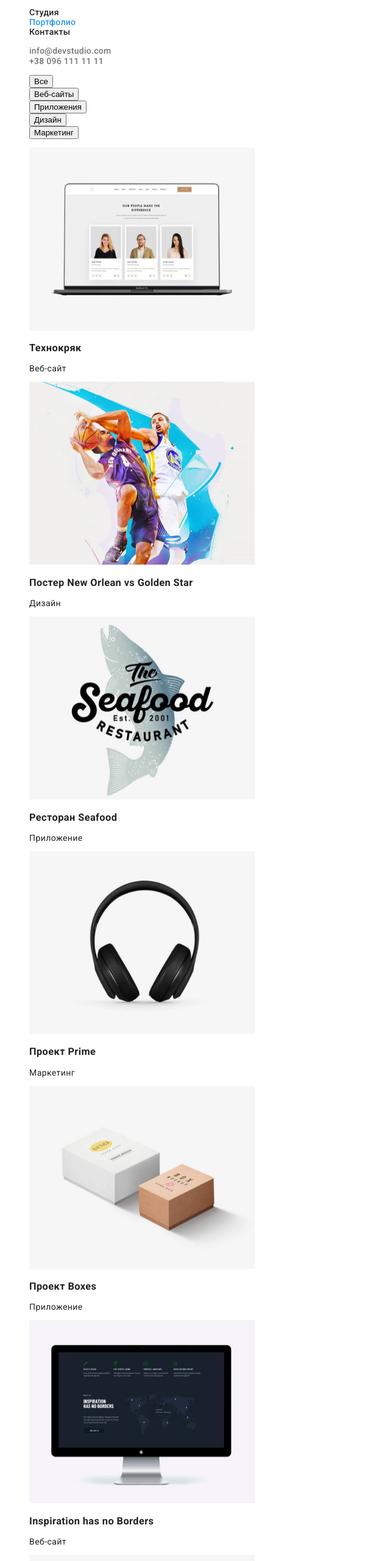
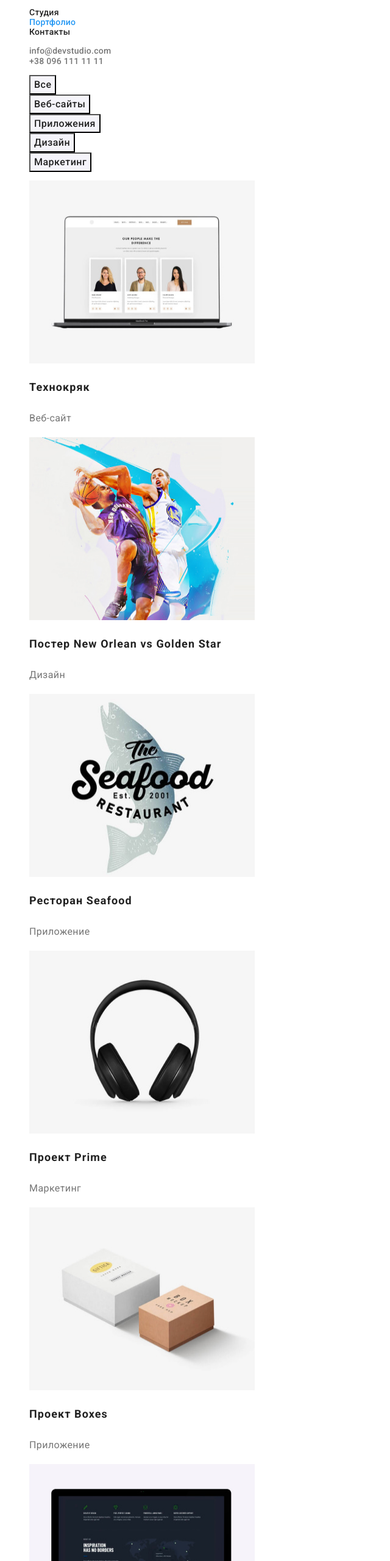
Before and after one commit to TanyaSytar/goit-markup-hw-02, a plain HTML site: page portfolio.html in a window 1280 px wide. Shown: the part 40-2600 px from the top of the page at 61% size, without its empty margins (0-640 px from the left). Drawn offline with Linux system fonts and the light colour scheme.

Commit message:
portfolio.html+css

```diff
--- a/css/styles.css
+++ b/css/styles.css
@@ -163,3 +163,35 @@ body {
 .cellar-phone-link {
   color: #ffffff60;
 }
+
+/* Portfolio */
+/* Фильтры */
+.filters-btn {
+  font-family: inherit;
+  font-style: normal;
+  font-weight: 500;
+  font-size: 16px;
+  line-height: 1.62;
+  text-align: center;
+  letter-spacing: 0.03em;
+  color: var(--main-dark-txt);
+  background-color: #f5f4fa;
+  cursor: pointer;
+}
+.filters-btn:hover,
+.filters-btn:focus {
+  color: var(--lihgt-txt);
+  background-color: var(--accent);
+}
+.project-subtitle {
+  font-weight: 700;
+  font-size: 18px;
+  line-height: 2;
+  letter-spacing: 0.06em;
+}
+.project-txt {
+  font-weight: 400;
+  font-size: 16px;
+  line-height: 1.87;
+  color: var(--secondary-dark-txt);
+}
--- a/portfolio.html
+++ b/portfolio.html
@@ -48,64 +48,64 @@
                     <a class="project-link link" href="">
                         <img class="project-img" src="./images/project1.jpg" alt="страница веб-сайта" width="370" height="300">
                     </a>
-                    <h3>Технокряк</h3>
-                    <p>Веб-сайт</p>
+                    <h3 class="project-subtitle">Технокряк</h3>
+                    <p class="project-txt">Веб-сайт</p>
                 </li>
                 <li class="project-item">
                     <a class="project-link link" href="">
                         <img class="project-img" src="./images/project2.jpg" alt="постер с дизайном" width="370" height="300">
                     </a>
-                    <h3 class="subtitle">Постер New Orlean vs Golden Star</h3>
-                    <p class="subtitle-text">Дизайн</p>
+                    <h3 class="project-subtitle">Постер New Orlean vs Golden Star</h3>
+                    <p class="project-txt">Дизайн</p>
                 </li>
                 <li class="project-item">
                     <a class="project-link link" href="">
                         <img class="project-img" src="./images/project3.jpg" alt="заставка приложения" width="370" height="300">
                     </a>
-                    <h3 class="subtitle">Ресторан Seafood</h3>
-                    <p class="subtitle-text">Приложение</p>
+                    <h3 class="project-subtitle">Ресторан Seafood</h3>
+                    <p class="project-txt">Приложение</p>
                 </li>
                 <li class="project-item">
                     <a class="project-link link" href="">
                         <img class="project-img" src="./images/project4.jpg" alt="наушники" width="370" height="300">
                     </a>
-                    <h3 class="subtitle">Проект Prime</h3>
-                    <p class="subtitle-text">Маркетинг</p>
+                    <h3 class="project-subtitle">Проект Prime</h3>
+                    <p class="project-txt">Маркетинг</p>
                 </li>
                 <li class="project-item">
                     <a class="project-link link" href="">
                         <img class="project-img" src="./images/project5.jpg" alt="коробки" width="370" height="300">
                     </a>
-                    <h3 class="subtitle">Проект Boxes</h3>
-                    <p class="subtitle-text">Приложение</p>
+                    <h3 class="project-subtitle">Проект Boxes</h3>
+                    <p class="project-txt">Приложение</p>
                 </li>
                 <li class="project-item">
                     <a class="project-link link" href="">
                         <img class="project-img" src="./images/project6.jpg" alt="монитор" width="370" height="300">
                     </a>
-                    <h3 class="subtitle">Inspiration has no Borders</h3>
-                    <p class="subtitle-text">Веб-сайт</p>
+                    <h3 class="project-subtitle">Inspiration has no Borders</h3>
+                    <p class="project-txt">Веб-сайт</p>
                 </li>
                 <li class="project-item">
                     <a class="project-link link" href="">
                         <img class="project-img" src="./images/project7.jpg" alt="разворот журнала" width="370" height="300">
                     </a>
-                    <h3 class="subtitle">Издание Limited Edition</h3>
-                    <p class="subtitle-text">Дизайн</p>
+                    <h3 class="project-subtitle">Издание Limited Edition</h3>
+                    <p class="project-txt">Дизайн</p>
                 </li>
                 <li class="project-item">
                     <a class="project-link link" href="">
                         <img class="project-img" src="./images/project8.jpg" alt="бирка" width="370" height="300">
                     </a>
-                    <h3 class="subtitle">Проект LAB</h3>
-                    <p class="subtitle-text">Маркетинг</p>
+                    <h3 class="project-subtitle">Проект LAB</h3>
+                    <p class="project-txt">Маркетинг</p>
                 </li>
                 <li class="project-item">
                     <a class="project-link link" href="">
                         <img class="project-img" src="./images/project9.jpg" alt="ноутбук" width="370" height="300">
                     </a>
-                    <h3 class="subtitle">Growing Business</h3>
-                    <p class="subtitle-text">Приложение</p>
+                    <h3 class="project-subtitle">Growing Business</h3>
+                    <p class="project-txt">Приложение</p>
                 </li>
             </ul>
         </section>
```
